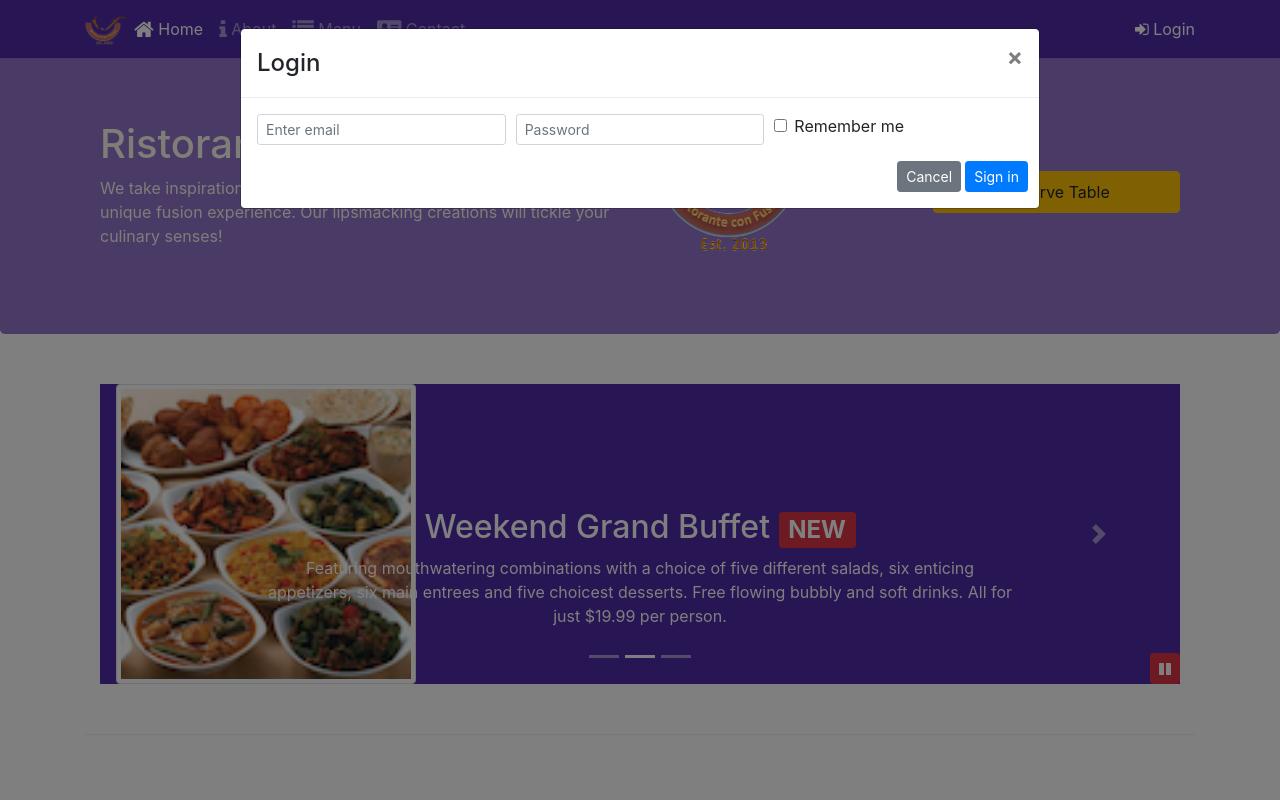
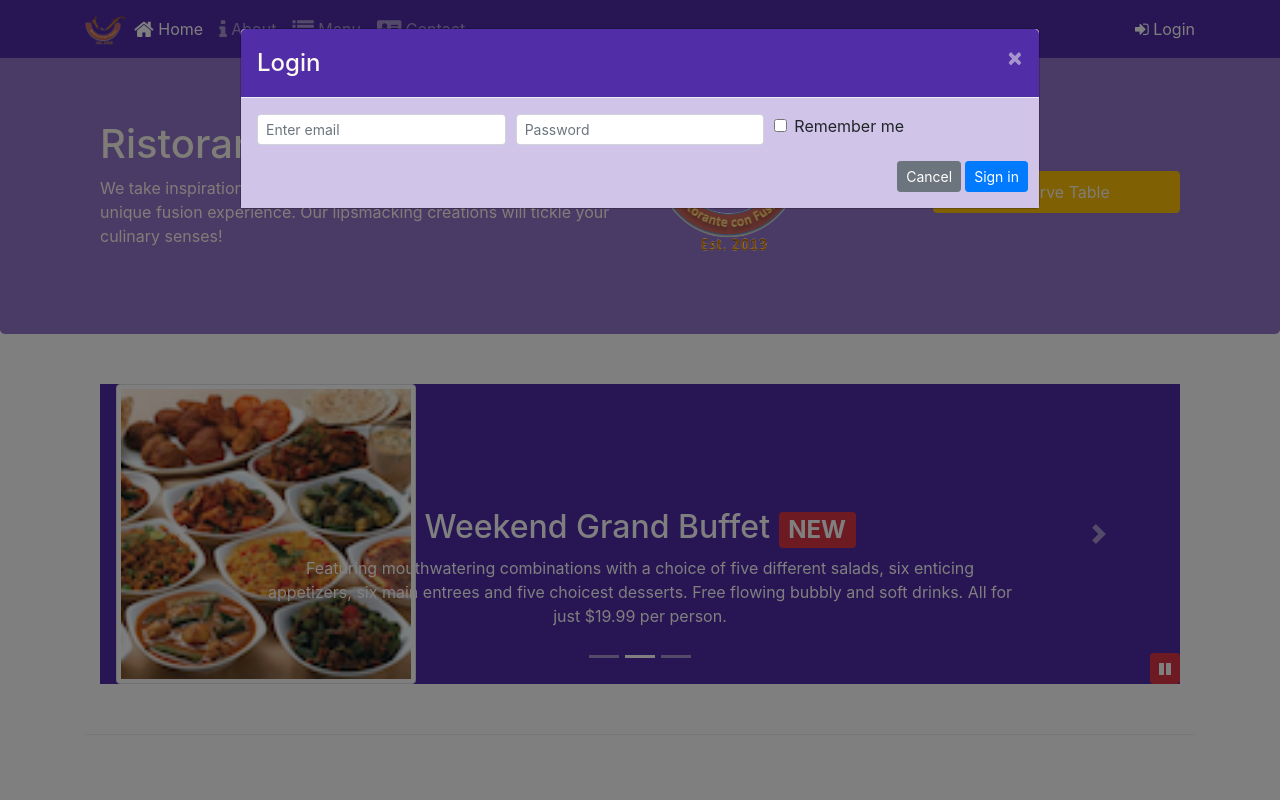
Before and after one commit to Garber1329/Coursera_Bootstrap4_Confuson, a website: page index.html in a window 1280 px wide. Both pictures are taken after a click on the link "Login". Shown: the top 800 px of the page. Drawn offline with nearby package versions, Linux system fonts and the light colour scheme.

Commit message:
Assignment 4

```diff
--- a/css/styles.scss
+++ b/css/styles.scss
@@ -75,3 +75,23 @@ body {
 	bottom: 0px;
 	z-index: 1;
 }
+
+.modal {
+
+	.modal-header {
+		background-color: $background-dark;
+		color: floralwhite;
+
+		button {
+			color: floralwhite;
+		}
+	}
+
+	.modal-body {
+		background-color: $background-pale;
+	}
+
+	.modal-footer {
+		background: $background-light;
+	}
+}
--- a/index.html
+++ b/index.html
@@ -31,7 +31,7 @@
                 </ul>
             </div>
             <span class="navbar-text">
-                <a data-toggle="modal" data-target="#loginModal">
+                <a id="loginButton">
                     <span class="fa fa-sign-in"></span> Login</a>
             </span>
         </div>
@@ -46,7 +46,7 @@
                     <button type="button" class="close" data-dismiss="modal">&times;</button>
                 </div>
                 <div class="modal-body">
-                    <form>
+                    <form >
                         <div class="form-row">
                             <div class="form-group col-sm-4">
                                 <label class="sr-only" for="exampleInputEmail3">Email address</label>
@@ -168,8 +168,8 @@
                     <img src="img/logo.png" class="img-fluid">
                 </div>
                 <div class="col-12 col-sm-3 align-self-center">
-                    <a role="button" class="btn btn-block nav-link btn-warning" href="#reserveform"
-                    data-toggle="modal" data-target="#reserveModal">
+                    <a role="button" class="btn btn-block nav-link btn-warning"
+                    id="reserveButton">
                         Reserve Table
                     </a>
                 </div>
@@ -413,6 +413,14 @@
                 $("#carouselButton").children("span").addClass('fa-pause');
             }
         });
+
+        $("#loginButton").click(function () {
+            $("#loginModal").modal('show');
+        });
+
+        $("#reserveButton").click(function () {
+            $("#reserveModal").modal('show');
+        });
     </script>
 </body>
 
```
Also changed, not shown: css/styles.css. Lines whose indentation alone changed are shown as unchanged.
